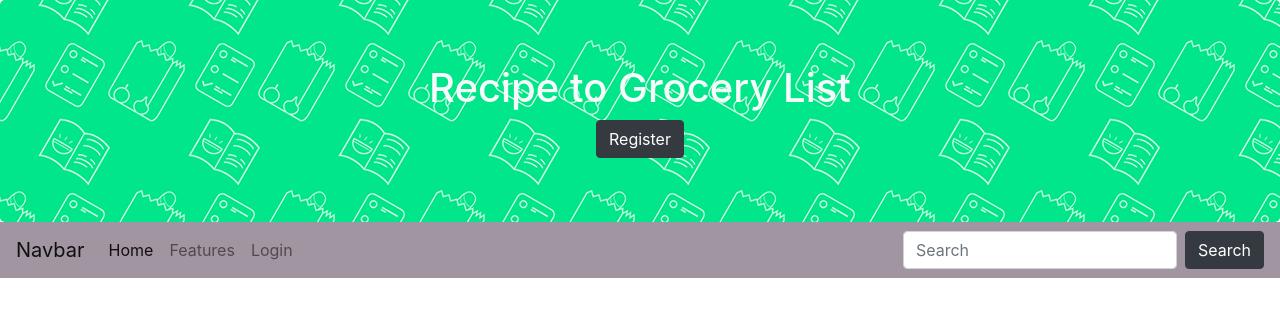
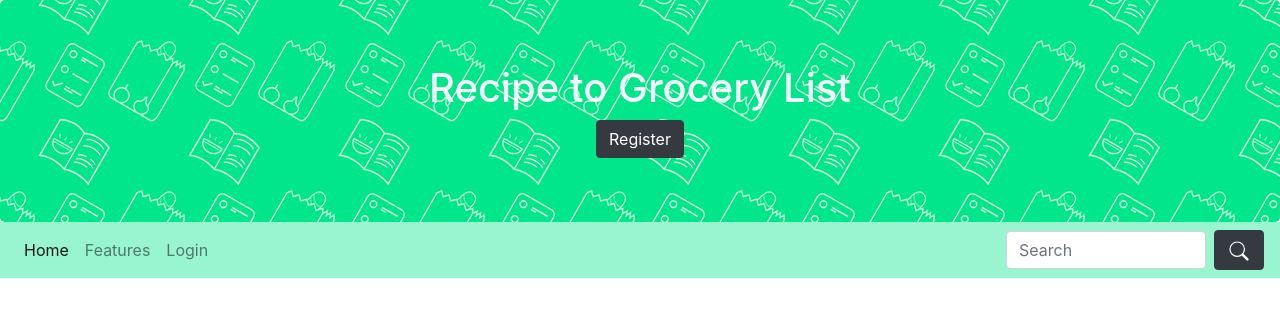
Before and after one commit to ChicoState/GroceryGenerator, a Django app: page / in a window 1280 px wide. Shown: the top 317 px of the page. Run offline with Django 3.2, Linux system fonts and the light colour scheme; data that the repository does not hold is empty; some libraries are stand-ins or nearby versions.

Commit message:
made look-and-feel changes to the navbar.

```diff
--- a/templates/nav.html
+++ b/templates/nav.html
@@ -1,8 +1,5 @@
-<nav class="navbar navbar-expand navbar-light" style="background-color: #a095a1;">
-  <a class="navbar-brand" href="#">Navbar</a>
-  <button class="navbar-toggler" type="button" data-toggle="collapse" data-target="#navbarNavAltMarkup" aria-controls="navbarNavAltMarkup" aria-expanded="false" aria-label="Toggle navigation">
-    <span class="navbar-toggler-icon"></span>
-  </button>
+<nav class="navbar navbar-expand navbar-light" style="background-color: #99f5d0">
+
   <div class="collapse navbar-collapse" id="navbarNavAltMarkup">
     <div class="navbar-nav">
       <a class="nav-item nav-link active" href="#">Home</a>
@@ -15,7 +12,10 @@
     </div>
   </div>
   <form class="form-inline">
-    <input class="form-control mr-sm-2" type="search" placeholder="Search" aria-label="Search">
-    <button class="btn btn-dark my-2 my-sm-0" type="submit">Search</button>
+    <input style="width:200px;" class="form-control mr-sm-2" type="search" placeholder="Search" aria-label="Search">
+    <button class="btn btn-dark my-2 my-sm-0" type="submit"><svg class="bi bi-search" width="24px" height="24px" viewBox="0 0 20 20" fill="currentColor" xmlns="http://www.w3.org/2000/svg">
+  <path fill-rule="evenodd" d="M12.442 12.442a1 1 0 011.415 0l3.85 3.85a1 1 0 01-1.414 1.415l-3.85-3.85a1 1 0 010-1.415z" clip-rule="evenodd"/>
+  <path fill-rule="evenodd" d="M8.5 14a5.5 5.5 0 100-11 5.5 5.5 0 000 11zM15 8.5a6.5 6.5 0 11-13 0 6.5 6.5 0 0113 0z" clip-rule="evenodd"/>
+</svg></button>
   </form>
 </nav>
```
